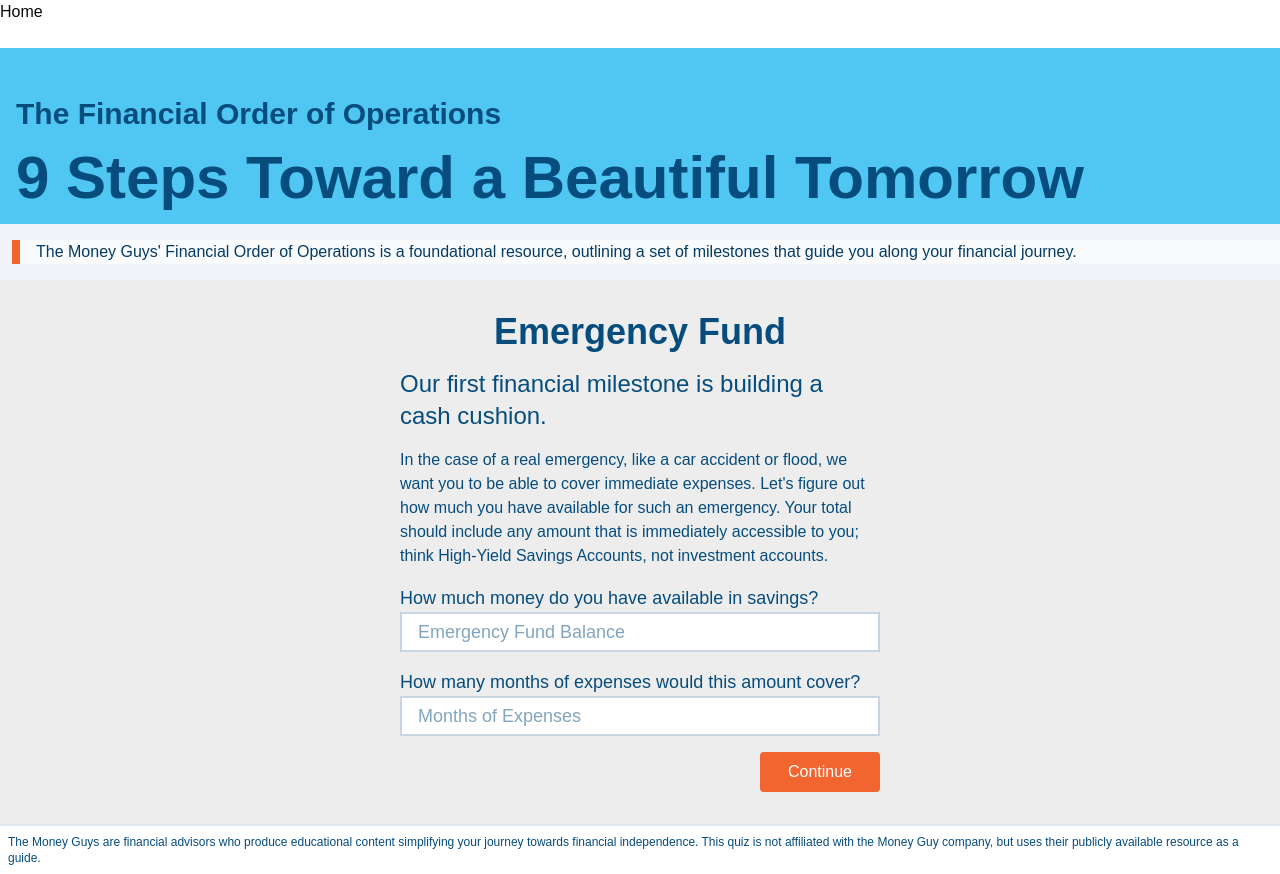
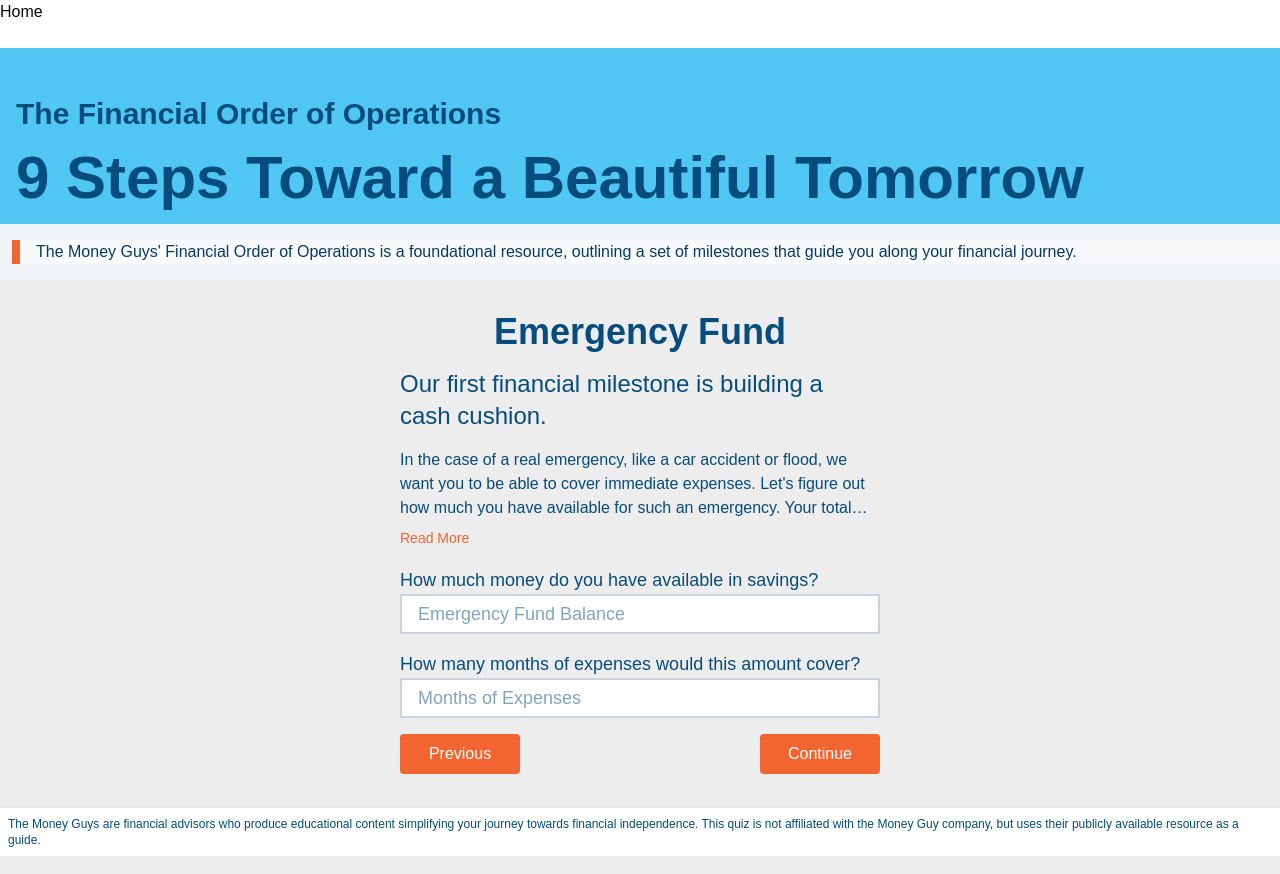
Before and after one commit to EthanCloin/financial-order-of-operations, a Next.js app: page /quiz in a window 1280 px wide. Built offline with nearby package versions, Linux system fonts and the light colour scheme.

Commit message:
Working Quiz flow, need to add Results view

```diff
--- a/app/hooks/QuizProvider.tsx
+++ b/app/hooks/QuizProvider.tsx
@@ -39,7 +39,7 @@ function reducer(state: QuizState, action: QuizAction): QuizState {
         },
       };
     case "next":
-      return { ...state, step: Math.min(state.step + 1, 3) };
+      return { ...state, step: Math.min(state.step + 1, quizQuestions.length - 1) };
     case "previous":
       return { ...state, step: Math.max(state.step - 1, 0) };
     default:
--- a/app/quiz/QuizForm.tsx
+++ b/app/quiz/QuizForm.tsx
@@ -3,22 +3,25 @@
 import React, { useState } from "react";
 import {
   QuizAnswerKey,
-  QuizQuestion,
   QuizQuestionKey,
   quizQuestions,
 } from "./quizContent";
 import { useQuiz } from "../hooks/QuizProvider";
-
-// import { QuizData } from "../types/QuizData";
-
-// TODO: Update this to use my QuizProvider as the datastore and its defined actions via dispatch
-// to update the state and oncontinue and all that. 'next' 'prev' 'submit' 'setAnswer'
+import Link from "next/link";
 
 const QuizForm: React.FC = () => {
   const { state, dispatch } = useQuiz();
   const currentIndex = state.step;
+  const isLastQuestion = currentIndex === quizQuestions.length - 1;
   const question = quizQuestions[currentIndex];
+  const [isExpanded, setIsExpanded] = useState(false);
 
+  /**
+   * Updates the quiz state with the user's answer to the current question.
+   * @param e The change event from the input element.
+   * @param questionKey The key of the question being answered.
+   * @param answerKey The key of the answer being set.
+   */
   function handleChange(
     e: React.ChangeEvent<HTMLInputElement>,
     questionKey: QuizQuestionKey,
@@ -36,6 +39,15 @@ const QuizForm: React.FC = () => {
     });
   }
 
+  function handleContinue(e: React.MouseEvent<HTMLButtonElement>) {
+    setIsExpanded(false);
+    dispatch({ type: "next" });
+  }
+  function handlePrevious(e: React.MouseEvent<HTMLButtonElement>) {
+    setIsExpanded(false);
+    dispatch({ type: "previous" });
+  }
+
   return (
     <div className="max-w-lg mx-auto my-4 h-full">
       <form className="space-y-4 mx-auto p-4 flex-col flex text-mg-navy-600">
@@ -43,27 +55,63 @@ const QuizForm: React.FC = () => {
           {question.title}
         </p>
         <p className="text-xl md:text-2xl">{question.summary}</p>
-        <p>{question.details}</p>
-        {question.inputs.map((input, i) => (
+        <div className="relative">
+          <p className={`${isExpanded ? '' : 'line-clamp-3'} transition-all duration-300`}>
+            {question.details}
+          </p>
+          {question.details.length > 150 && (
+            <button
+              type="button"
+              onClick={() => setIsExpanded(!isExpanded)}
+              className="text-mg-orange-600 hover:text-mg-orange-400 font-medium mt-2 text-sm"
+            >
+              {isExpanded ? 'Show Less' : 'Read More'}
+            </button>
+          )}
+        </div>
+        {question.inputs.map((input, i) => {
+          const currentAnswer = state.responses[question.questionKey]?.find(
+            (answer) => answer.answerKey === input.answerKey
+          );
+          return (
             <div key={i} className="flex flex-col text-lg">
               <label>{input.label}</label>
               <input
                 className="px-4 py-1 bg-white border-slate-300 border-2"
                 type={input.inputType}
                 placeholder={input.placeholder}
+                value={currentAnswer?.answer || ""}
                 onChange={(e) =>
                   handleChange(e, question.questionKey, input.answerKey)
                 }
               />
             </div>
-        ))}
+          );
+        })}
+        <div className="flex justify-between">
+          <button
+            type="button"
+            className=" text-white bg-mg-orange-600 px-4 py-2 w-1/4 rounded hover:bg-mg-orange-400"
+            onClick={(e) => handlePrevious(e)}
+          >
+            Previous
+          </button>
+          {isLastQuestion ? (
+            <Link
+              href="/results"
+              className=" text-white ml-auto bg-mg-orange-600 px-4 py-2 w-1/4 rounded hover:bg-mg-orange-400"
+            >
+              Finish
+            </Link>
+          ) : (
             <button
               type="button"
               className=" text-white ml-auto bg-mg-orange-600 px-4 py-2 w-1/4 rounded hover:bg-mg-orange-400"
-          // onClick={handleContinue}
+              onClick={(e) => handleContinue(e)}
             >
               Continue
-        </button>
+            </button>)}
+        </div>
       </form>
     </div>
   );
--- a/app/quiz/page.tsx
+++ b/app/quiz/page.tsx
@@ -1,7 +1,7 @@
 "use client";
-import React, { useState } from "react";
+import React from "react";
 import QuizForm from "./QuizForm";
-import { QuizProvider, useQuiz } from "../hooks/QuizProvider";
+import { QuizProvider } from "../hooks/QuizProvider";
 
 export default function Page() {
   return (
--- a/app/quiz/quizContent.ts
+++ b/app/quiz/quizContent.ts
@@ -49,6 +49,7 @@ export type QuizAction =
   | { type: "setAnswer"; response: QuizQuestionResponse }
   | { type: "next" }
   | { type: "previous" };
+
 export const quizQuestions: QuizQuestion[] = [
   {
     questionKey: "emergencyFund",
@@ -77,7 +78,7 @@ export const quizQuestions: QuizQuestion[] = [
     questionKey: "retirementContributions",
     title: "Retirement Contributions",
     summary:
-      "Beyond immediate expenses, retirement savings provide an additionaly layer of security.",
+      "Beyond a fund for immediate expenses, retirement savings provide an additional layer of security.",
     details: `There are two main types of retirement accounts: Individual and Employer.
     You usually set your Employer contribution as a percentage of your income,
     and contribute to Individual Retirement Accounts independently.
```
Lines whose indentation alone changed are shown as unchanged.
